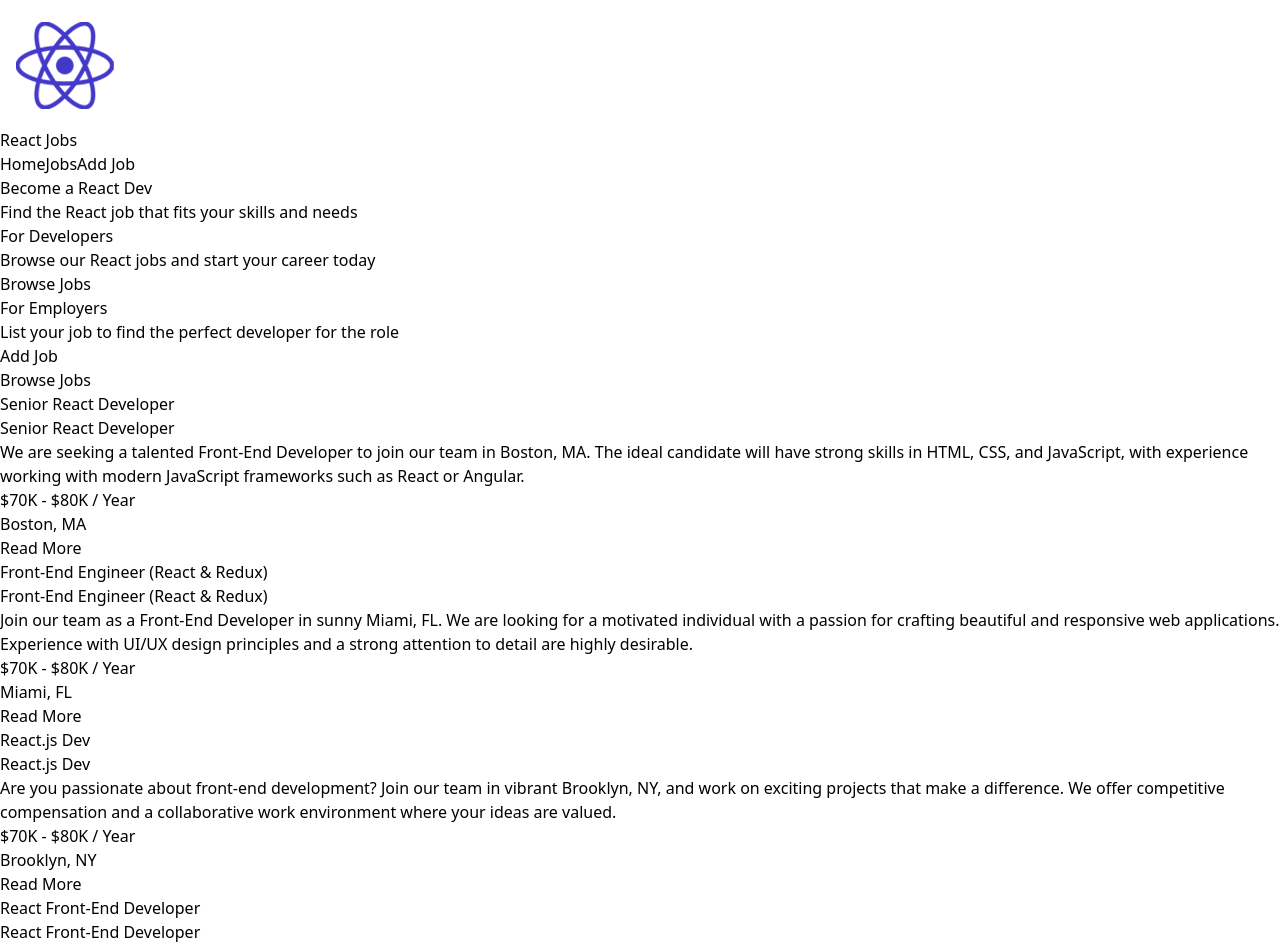
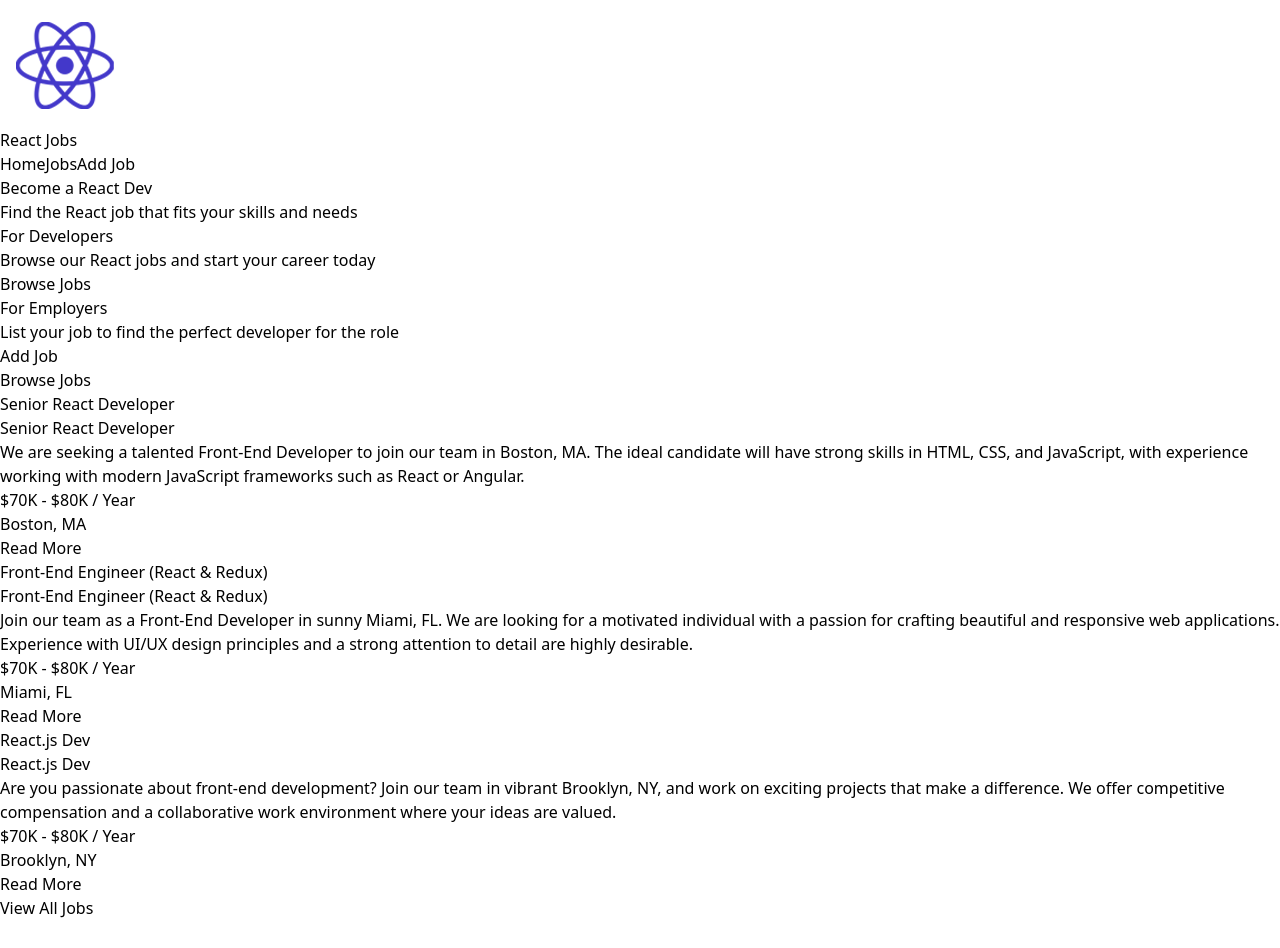
Before and after one commit to mikailafsin/job-listing-with-react, a React (Vite) app: page / in a window 1280 px wide. Shown: the top 948 px of the page. After the commit the page ends 920 px from the top, so only its background shows below. Built offline with nearby package versions, Linux system fonts and the light colour scheme.

Commit message:
limit jobs to 3

```diff
--- a/src/App.jsx
+++ b/src/App.jsx
@@ -3,6 +3,7 @@
 import Hero from "./components/Hero";
 import HomeCards from "./components/HomeCards";
 import JobListings from "./components/JobListings";
+import ViewAllJobs from "./components/ViewAllJobs";
 
 const App = () => {
     return (
@@ -11,12 +12,7 @@
             <Hero />
             <HomeCards />
             <JobListings />
-
-            <section className="m-auto max-w-lg my-10 px-6">
-                <a href="jobs.html" className="block bg-black text-white text-center py-4 px-6 rounded-xl hover:bg-gray-700">
-                    View All Jobs
-                </a>
-            </section>
+            <ViewAllJobs />
         </>
     );
 };
--- a/src/components/JobListings.jsx
+++ b/src/components/JobListings.jsx
@@ -3,12 +3,14 @@
 import JobListing from "./JobListing";
 
 const JobListings = () => {
+    const recentJobs = jobs.slice(0, 3);
+
     return (
         <section className="bg-blue-50 px-4 py-10">
             <div className="container-xl lg:container m-auto">
                 <h2 className="text-3xl font-bold text-indigo-500 mb-6 text-center">Browse Jobs</h2>
                 <div className="grid grid-cols-1 md:grid-cols-3 gap-6">
-                    {jobs.map((job) => (
+                    {recentJobs.map((job) => (
                         <JobListing key={job.id} job={job} />
                     ))}
                 </div>
--- /dev/null
+++ b/src/components/ViewAllJobs.jsx
@@ -0,0 +1,13 @@
+import React from "react";
+
+const ViewAllJobs = () => {
+    return (
+        <section className="m-auto max-w-lg my-10 px-6">
+            <a href="/jobs" className="block bg-black text-white text-center py-4 px-6 rounded-xl hover:bg-gray-700">
+                View All Jobs
+            </a>
+        </section>
+    );
+};
+
+export default ViewAllJobs;
```
